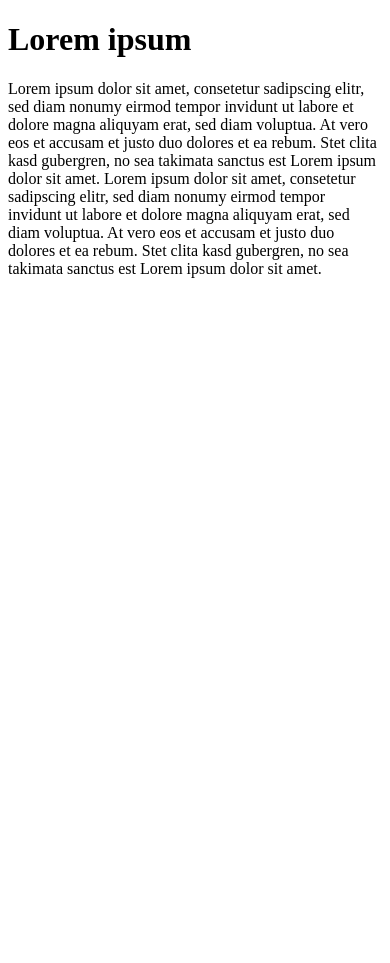
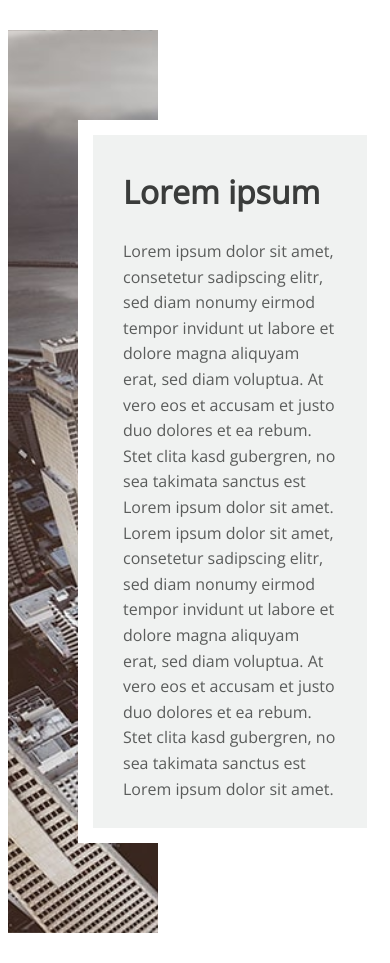
Before and after one commit to peter-stuhlmann/CodeChallenge-HTML-CSS, a plain HTML site: page index.html in a window 390 px wide. Before the commit the page ends 844 px from the top, so only its background shows below. Drawn offline with nearby package versions, Linux system fonts and the light colour scheme.

Commit message:
Add css styles and link the stylesheet in index.html

```diff
--- /dev/null
+++ b/assets/css/styles.css
@@ -0,0 +1,72 @@
+@import url('https://fonts.googleapis.com/css2?family=Open+Sans&display=swap');
+
+.box {
+  box-sizing: border-box;
+  padding: 80px 0 80px 370px;
+  position: relative;
+  background-repeat: no-repeat;
+  width: 100%;
+  max-width: 1170px;
+  margin: 30px auto;
+}
+
+.box .img {
+  background-image: url('../img/manhattan.jpg');
+  background-size: cover;
+  height: 100%;
+  width: 450px;
+  position: absolute;
+  top: 0;
+  bottom: 0;
+  left: 0;
+  right: 0;
+  z-index: -1;
+}
+
+.box .textbox {
+  width: 100%;
+  background-color: #f0f2f1;
+  box-sizing: border-box;
+  padding: 10px 30px;
+  font-family: 'Open Sans', sans-serif;
+  line-height: 1.6;
+  border: 15px solid #fff;
+}
+
+.box .textbox h1 {
+  color: #3a3c3b;
+}
+
+.box .textbox p {
+  color: #5a5c5b;
+}
+
+@media (max-width: 1000px) {
+  .box {
+    padding: 90px 0 90px 240px;
+  }
+
+  .box .img {
+    width: 320px;
+  }
+}
+
+@media (max-width: 768px) {
+  .box {
+    padding: 90px 0 90px 120px;
+  }
+
+  .box .img {
+    width: 200px;
+  }
+}
+
+@media (max-width: 480px) {
+  .box {
+    padding: 90px 0 90px 70px;
+  }
+
+  .box .img {
+    width: 150px;
+  }
+}
--- a/index.html
+++ b/index.html
@@ -4,6 +4,7 @@
     <meta charset="UTF-8" />
     <meta name="viewport" content="width=device-width, initial-scale=1.0" />
     <title>HTML / CSS task</title>
+    <link rel="stylesheet" href="assets/css/styles.css" />
   </head>
   <body>
     <div class="box">
```
